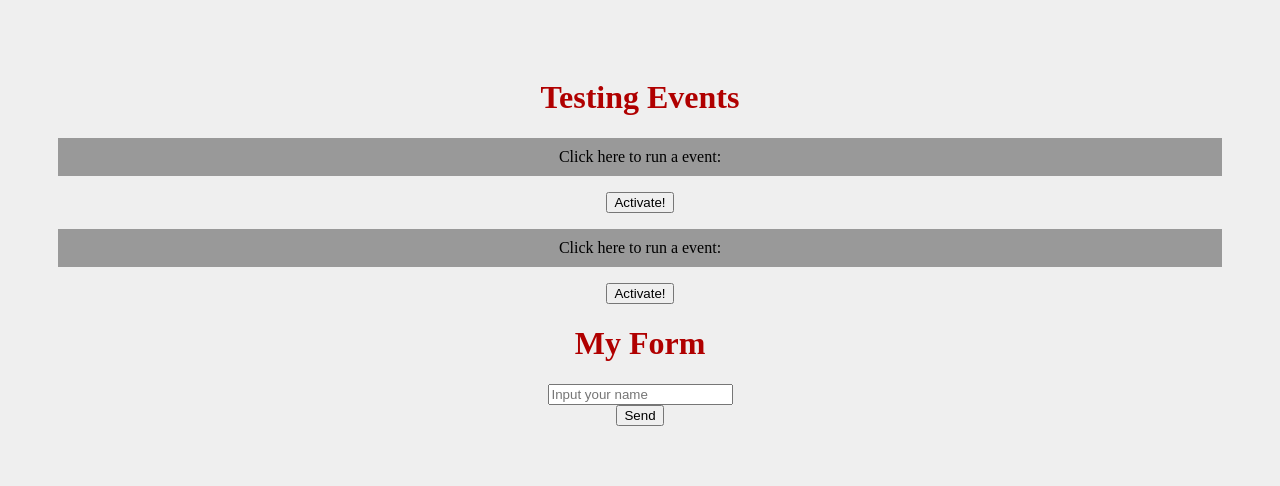
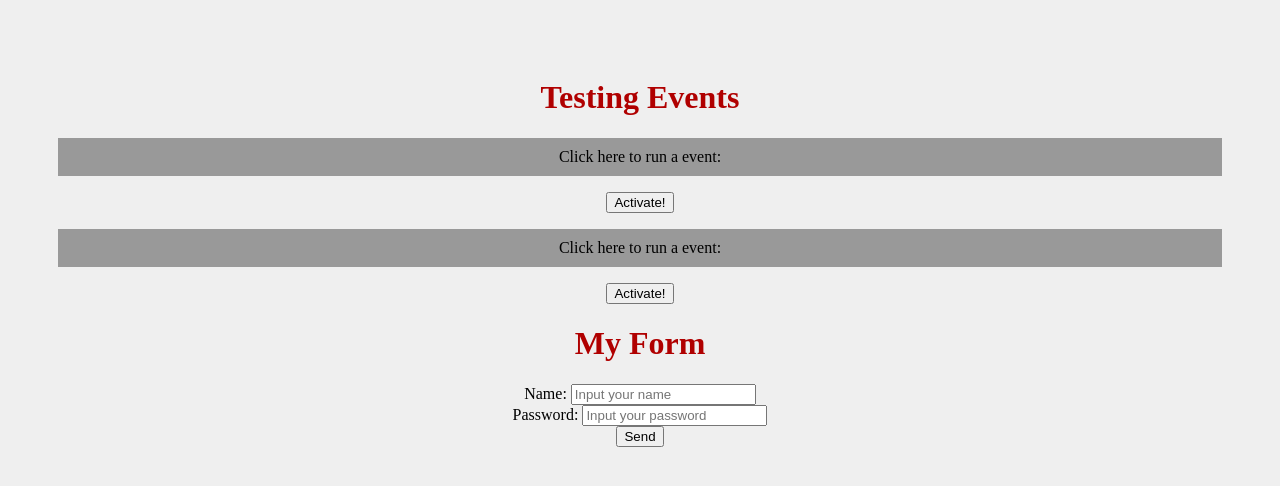
Before and after one commit to joaoflaviosantos/react-study, a React (Create React App) app in the folder my-first-app/: page / in a window 1280 px wide. Shown: the top 486 px of the page. Built offline with nearby package versions, Linux system fonts and the light colour scheme.

Commit message:
feat: implementing youtube-hora-de-codar-react-10 (useState)

```diff
--- a/my-first-app/src/components/Form.js
+++ b/my-first-app/src/components/Form.js
@@ -1,8 +1,13 @@
+import { useState } from "react";
+
 function Form() {
+
+    const [ name, setName ] = useState()
+    const [ password, setPassword ] = useState()
 
     function registerUser(e) {
         e.preventDefault();
-        alert(`Registered user future binded input!`)
+        console.log(`User ${name} was registered with the password ${password}.`)
     }
 
     return (
@@ -10,7 +15,22 @@
             <h1>My Form</h1>
             <form onSubmit={ registerUser }>
                 <div>
-                    <input type="text" placeholder="Input your name" />
+                    <label htmlFor="name">Name: </label>
+                    <input
+                    type="text"
+                    id="name"
+                    name="name"
+                    placeholder="Input your name"
+                    onChange={ (e) => setName(e.target.value) } />
+                </div>
+                <div>
+                    <label htmlFor="password">Password: </label>
+                    <input
+                    type="password"
+                    id="password"
+                    name="password"
+                    placeholder="Input your password"
+                    onChange={ (e) => setPassword(e.target.value) } />
                 </div>
                 <div>
                     <input type="submit" value="Send" />
```
